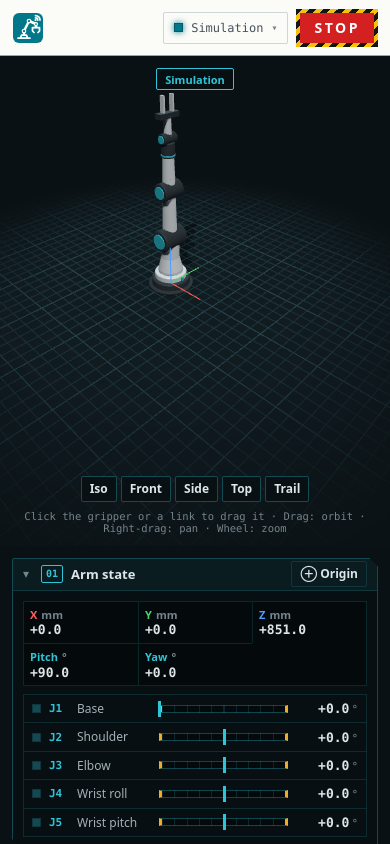
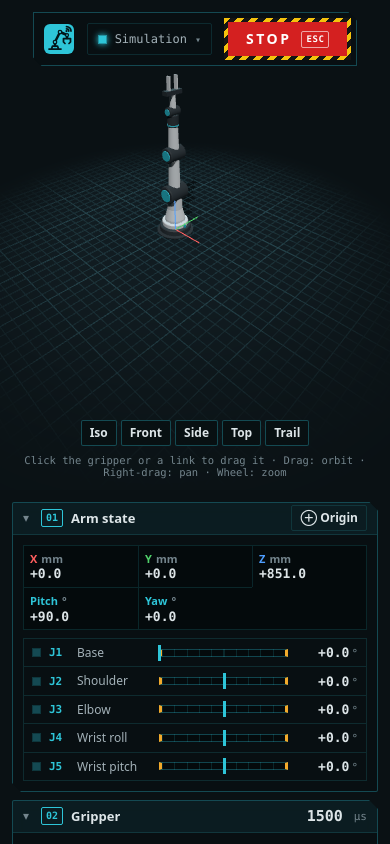
Before and after one commit to rookidroid/moveo-link, a website built with Vite: page src/renderer/index.html in a window 390 px wide. Built offline with nearby package versions, Linux system fonts and the light colour scheme.

Commit message:
Dark floating UI overlay for 3D view
This change gives the app a single dark, translucent visual system with a floating app bar and HUD plates over the 3D stage. It removes the explicit simulation badge, recalculates inset/layout sizing for the bar and side panels, and improves responsive behavior for narrow windows and connection popovers while keeping the simulation/robot connection state consistent.

```diff
--- a/src/main/index.ts
+++ b/src/main/index.ts
@@ -20,7 +20,7 @@ function createWindow() {
     minHeight: 640,
     title: 'Movens Link',
     icon,
-    backgroundColor: '#0b0d0f',
+    backgroundColor: '#0a1114',
     autoHideMenuBar: true,
     webPreferences: {
       preload: join(here, '../preload/index.cjs'),
--- a/src/renderer/index.html
+++ b/src/renderer/index.html
@@ -9,7 +9,9 @@
 <link rel="icon" type="image/svg+xml" href="favicon.svg"/>
 </head>
 <body>
+<!-- No bar: the brand, the connection and STOP on one plate over the top of the 3D view -->
 <header class="appbar" id="appbar">
+<div class="plate">
   <div class="brand">
     <svg class="brand-logo" viewBox="0 0 64 64" aria-hidden="true">
       <rect x="2" y="2" width="60" height="60" rx="12" class="bl-tile"/>
@@ -20,7 +22,6 @@
     </svg>
     <div class="brand-text"><span class="brand-mark">MOVENS</span><span class="brand-sub">Link &middot; 5-axis arm controller</span></div>
   </div>
-  <span class="spacer"></span>
   <span class="run-chip" id="run-chip" hidden></span>
   <div class="conn-wrap">
     <button type="button" class="conn" id="btnConn" title="Robot connection" aria-haspopup="dialog"
@@ -59,6 +60,7 @@
     </div>
   </div>
   <button class="estop" id="btnStop" title="Stop all motors (Esc)">STOP <kbd>ESC</kbd></button>
+</div>
 </header>
 
 <!-- The 3D view fills the window; the panels lie over it -->
--- a/src/renderer/lib/arm3d.ts
+++ b/src/renderer/lib/arm3d.ts
@@ -105,7 +105,6 @@ export class ArmView {
       <div class="a3-stage"></div>
       <div class="a3-chrome">
         <div class="a3-top">
-          <span class="badge sim a3-mode" title="Not connected: this is the simulated arm">Simulation</span>
           <div class="a3-msg" data-r="msg" hidden></div>
         </div>
         <div class="a3-bottom">
--- a/src/renderer/lib/core.ts
+++ b/src/renderer/lib/core.ts
@@ -104,7 +104,6 @@ export function renderConn() {
   b.textContent = connecting ? 'Connecting…' : robot ? 'Reconnect' : 'Connect'
   b.disabled = connecting
   $('set-disconnect').hidden = !robot
-  document.body.classList.toggle('sim-mode', !robot)
 }
 
 /** Connect to the robot at `host` (default: the saved address). Stays in
--- a/src/renderer/main.ts
+++ b/src/renderer/main.ts
@@ -17,9 +17,14 @@ function layoutStage() {
   const col = (side: string) =>
     stacked.matches ? null : document.querySelector<HTMLElement>(`.hud-${side}`)
   const left = col('left'), right = col('right')
-  armView().setInsets(
-    left?.offsetWidth ? left.offsetLeft + left.offsetWidth : 0,
-    right?.offsetWidth ? $('stage').clientWidth - right.offsetLeft : 0)
+  const l = left?.offsetWidth ? left.offsetLeft + left.offsetWidth : 0
+  const r = right?.offsetWidth ? $('stage').clientWidth - right.offsetLeft : 0
+  armView().setInsets(l, r)
+  // The app bar's plate sits in the same gap, and the view's own controls start under it
+  const root = document.documentElement.style
+  root.setProperty('--inset-l', l + 'px')
+  root.setProperty('--inset-r', r + 'px')
+  root.setProperty('--bar-h', $('appbar').offsetHeight + 'px')
 }
 
 // Panels fold away, and start as they were left
@@ -56,7 +61,7 @@ async function main() {
   showSequences()
   layoutStage()
   const sizes = new ResizeObserver(layoutStage)
-  document.querySelectorAll('#stage, .hud-col').forEach(el => sizes.observe(el))
+  document.querySelectorAll('#stage, .hud-col, #appbar').forEach(el => sizes.observe(el))
   startPolling()
 }
 
--- a/src/renderer/styles/app.css
+++ b/src/renderer/styles/app.css
@@ -1,54 +1,37 @@
+/* One palette: dark, and translucent where it lies over the 3D view */
 :root{
-  color-scheme:light;
-  --bg:#eceee9;--grid:rgba(50,90,130,.07);--grid-major:rgba(50,90,130,.13);
-  --panel:#fbfbf8;--panel-2:#f0f2ee;--inset:#ffffff;
-  --line:#d0d5d8;--line-2:#9ba5ac;
-  --ink:#172026;--ink-2:#46525c;--ink-3:#77828a;
-  --accent:#00788a;--accent-ink:#ffffff;--accent-soft:rgba(0,120,138,.09);
-  --ok:#1d7f46;--warn:#a65f00;--warn-soft:rgba(166,95,0,.08);--danger:#c42b2b;
-  --ax-x:#cf2e2e;--ax-y:#23843a;--ax-z:#1d5fc0;
-  --plus:#1f6fd1;--minus:#e8730c;
-  --shadow:0 8px 28px rgba(20,30,40,.18);
+  color-scheme:dark;
+  --bg:#0a1114;
+  --panel:rgba(9,16,19,.84);--panel-2:rgba(46,197,216,.07);--inset:rgba(2,7,9,.55);
+  --line:rgba(46,197,216,.15);--line-2:rgba(46,197,216,.32);
+  --ink:#dde5e8;--ink-2:#a3b1b8;--ink-3:#74858d;
+  --accent:#2ec5d8;--accent-ink:#03161a;--accent-soft:rgba(46,197,216,.13);
+  --ok:#3ccf74;--warn:#f2aa2b;--warn-soft:rgba(242,170,43,.1);--danger:#ef4444;
+  --ax-x:#ff5f5f;--ax-y:#4fd06a;--ax-z:#4e9eff;
+  --plus:#4e9eff;--minus:#ff7b3a;
+  --shadow:0 8px 28px rgba(0,0,0,.5);
   --mono:ui-monospace,"SFMono-Regular","Cascadia Mono",Consolas,"Liberation Mono",Menlo,monospace;
   --sans:system-ui,-apple-system,"Segoe UI",Roboto,"Helvetica Neue",Arial,sans-serif;
-  --r:2px;
-}
-@media (prefers-color-scheme:dark){
-  :root{
-    color-scheme:dark;
-    --bg:#0b0d0f;--grid:rgba(140,170,200,.04);--grid-major:rgba(140,170,200,.075);
-    --panel:#13161a;--panel-2:#191d22;--inset:#0a0c0e;
-    --line:#272d33;--line-2:#434d57;
-    --ink:#d9dee2;--ink-2:#9ba5ad;--ink-3:#69737b;
-    --accent:#2ec5d8;--accent-ink:#03161a;--accent-soft:rgba(46,197,216,.11);
-    --ok:#3ccf74;--warn:#f2aa2b;--warn-soft:rgba(242,170,43,.08);--danger:#ef4444;
-    --ax-x:#ff5f5f;--ax-y:#4fd06a;--ax-z:#4e9eff;
-    --plus:#4e9eff;--minus:#ff7b3a;
-    --shadow:0 8px 28px rgba(0,0,0,.5);
-  }
+  --r:2px;--chamfer:9px;
 }
 
 *,*::before,*::after{box-sizing:border-box;margin:0;padding:0}
 html{-webkit-text-size-adjust:100%}
-body{
-  min-height:100vh;color:var(--ink);font:14px/1.45 var(--sans);
-  background-color:var(--bg);
-  background-image:
-    linear-gradient(var(--grid-major) 1px,transparent 1px),
-    linear-gradient(90deg,var(--grid-major) 1px,transparent 1px),
-    linear-gradient(var(--grid) 1px,transparent 1px),
-    linear-gradient(90deg,var(--grid) 1px,transparent 1px);
-  background-size:96px 96px,96px 96px,16px 16px,16px 16px;
-  background-attachment:fixed;
-}
+body{min-height:100vh;color:var(--ink);font:14px/1.45 var(--sans);background:var(--bg)}
 a{color:var(--accent)}
 button{font:inherit;color:inherit;cursor:pointer}
 :focus-visible{outline:2px solid var(--accent);outline-offset:2px}
 [hidden]{display:none!important}
 
 /* ── App bar ───────────────────────────────────────────── */
-.appbar{position:sticky;top:0;z-index:50;display:flex;align-items:center;gap:16px;
-  min-height:56px;padding:0 16px;background:var(--panel);border-bottom:1px solid var(--line-2)}
+/* No bar: the brand, the connection and STOP on one plate over the top of the
+   view, centred in what the side panels leave clear */
+.appbar{position:fixed;top:12px;left:var(--inset-l,0px);right:var(--inset-r,0px);z-index:50;display:flex;
+  justify-content:center;padding:0 12px;pointer-events:none;container-type:inline-size}
+.plate{position:relative;display:flex;align-items:center;gap:12px;max-width:100%;padding:6px 6px 6px 10px;
+  pointer-events:auto}
+.plate::before{content:"";position:absolute;inset:0;z-index:-1;background:var(--panel);border:1px solid var(--line-2);
+  backdrop-filter:blur(6px);clip-path:polygon(0 0,calc(100% - var(--chamfer)) 0,100% var(--chamfer),100% 100%,var(--chamfer) 100%,0 calc(100% - var(--chamfer)))}
 .brand{display:flex;align-items:center;gap:10px}
 .brand-logo{width:32px;height:32px;flex-shrink:0}
 .brand-logo .bl-tile{fill:var(--accent)}
@@ -67,9 +50,10 @@ button{font:inherit;color:inherit;cursor:pointer}
 .conn[aria-expanded=true]{background:var(--accent-soft)}
 .conn-host{padding-left:8px;border-left:1px solid var(--line);color:var(--ink-3);text-transform:none}
 .conn .caret{font-size:10px;color:var(--ink-3)}
-.conn-wrap .pop{position:absolute;top:calc(100% + 16px);right:0;z-index:60;width:min(420px,calc(100vw - 24px));
+.conn-wrap .pop{position:absolute;top:calc(100% + 14px);right:0;z-index:60;width:min(420px,calc(100vw - 24px));
   box-shadow:var(--shadow)}
-.pop .card-body{max-height:calc(100vh - 80px);overflow:hidden auto}
+.pop .card-body{max-height:calc(100vh - 96px);overflow:hidden auto}
+.pop details{background:transparent}
 .estop{flex-shrink:0;display:inline-flex;align-items:center;gap:10px;height:42px;padding:0 18px;
   font:800 14px/1 var(--sans);letter-spacing:.18em;color:#fff;background:#d42020;
   border:4px solid transparent;border-image:repeating-linear-gradient(-45deg,#151515 0 5px,#f4c20d 5px 10px) 4}
@@ -79,12 +63,16 @@ button{font:inherit;color:inherit;cursor:pointer}
   border:1px solid rgba(255,255,255,.6);border-radius:var(--r)}
 .estop.flash{animation:flash .18s 3}
 @keyframes flash{50%{background:#fff;color:#d42020}}
-@media (max-width:640px){
-  .appbar{gap:8px;padding:0 12px}
-  .brand-text,.conn-host,.estop kbd{display:none}
-  .estop{height:38px;padding:0 14px}
+/* The plate sheds what it can as the gap between the panels narrows */
+@container (max-width:580px){.brand-sub{display:none}}
+@container (max-width:500px){.brand-text{display:none}}
+@container (max-width:400px){.conn-host{display:none}}
+@container (max-width:320px){.estop kbd{display:none}}
+@container (max-width:270px){.brand{display:none}}
+/* A narrow window: the connection panel spans it */
+@media (max-width:480px){
   .conn-wrap{position:static}
-  .conn-wrap .pop{top:calc(100% + 8px);left:12px;right:12px;width:auto}
+  .conn-wrap .pop{position:fixed;top:calc(var(--bar-h,54px) + 20px);left:12px;right:12px;width:auto}
 }
 
 /* ── Layout ────────────────────────────────────────────── */
@@ -99,11 +87,9 @@ button{font:inherit;color:inherit;cursor:pointer}
 }
 
 /* ── Panels ────────────────────────────────────────────── */
-.card{position:relative;min-width:0;background:var(--panel);border:1px solid var(--line-2);border-radius:var(--r)}
-.card::before,.card::after{content:"";position:absolute;width:9px;height:9px;pointer-events:none;
-  border:0 solid var(--ink-3)}
-.card::before{top:-1px;left:-1px;border-width:2px 0 0 2px}
-.card::after{bottom:-1px;right:-1px;border-width:0 2px 2px 0}
+/* A plate over the view: translucent, its top-right and bottom-left corners cut */
+.card{position:relative;min-width:0;background:var(--panel);border:1px solid var(--line-2);border-radius:var(--r);
+  backdrop-filter:blur(6px);clip-path:polygon(0 0,calc(100% - var(--chamfer)) 0,100% var(--chamfer),100% 100%,var(--chamfer) 100%,0 calc(100% - var(--chamfer)))}
 .card-head{display:flex;align-items:center;gap:10px;min-height:38px;padding:0 12px;
   background:var(--panel-2);border-bottom:1px solid var(--line)}
 .card-head h2{font-size:11px;font-weight:700;letter-spacing:.16em;text-transform:uppercase;
@@ -201,7 +187,7 @@ summary:hover{color:var(--ink)}
 
 
 .toast{position:fixed;left:50%;bottom:16px;z-index:100;max-width:calc(100% - 32px);padding:10px 14px;
-  font:12.5px var(--mono);color:var(--ink);background:var(--panel);border:1px solid var(--line-2);
+  font:12.5px var(--mono);color:var(--ink);background:var(--panel);border:1px solid var(--line-2);backdrop-filter:blur(6px);
   border-left:3px solid var(--ok);box-shadow:var(--shadow);opacity:0;pointer-events:none;
   transform:translate(-50%,12px);transition:opacity .2s,transform .2s}
 .toast.show{opacity:1;transform:translate(-50%,0)}
--- a/src/renderer/styles/hud.css
+++ b/src/renderer/styles/hud.css
@@ -1,38 +1,21 @@
-/* The workspace: the 3D view fills the window under the app bar, and the
-   panels lie over it. On top of app.css and link.css. */
+/* The workspace: the 3D view fills the window, and everything else lies over
+   it: the panels down the sides, the app bar's plate at the top. On top of
+   app.css and link.css. */
 
 html,body{height:100%}
 body{display:flex;flex-direction:column;overflow:hidden}
-.appbar{flex:0 0 auto}
 
 /* ── Stage ─────────────────────────────────────────────── */
-/* The view is dark in both themes, and so is what lies over it: the colour
-   tokens every control reads are swapped here. The app bar, the dialogs and
-   the toast stay outside and follow the system theme. */
 .stage{
-  position:relative;flex:1 1 auto;min-height:0;overflow:hidden;color-scheme:dark;color:var(--ink);
-  background:var(--view-bg);
+  position:relative;flex:1 1 auto;min-height:0;overflow:hidden;background:var(--view-bg);
   --view-bg:#0a1114;--view-ground:#111c21;--view-grid:#27474f;--ring-hot:#fff27a;
   --arm-shell:#e3e8eb;--arm-joint:#2b353b;
-  --panel:rgba(9,16,19,.84);--panel-2:rgba(46,197,216,.07);--inset:rgba(2,7,9,.55);
-  --line:rgba(46,197,216,.15);--line-2:rgba(46,197,216,.32);
-  --ink:#dde5e8;--ink-2:#a3b1b8;--ink-3:#74858d;
-  --accent:#2ec5d8;--accent-ink:#03161a;--accent-soft:rgba(46,197,216,.13);
-  --ok:#3ccf74;--warn:#f2aa2b;--warn-soft:rgba(242,170,43,.1);--danger:#ef4444;
-  --ax-x:#ff5f5f;--ax-y:#4fd06a;--ax-z:#4e9eff;
-  --plus:#4e9eff;--minus:#ff7b3a;
-  --shadow:0 8px 28px rgba(0,0,0,.5);
-  --chamfer:9px;
 }
 .a3-host,.arm3d,.a3-stage{position:absolute;inset:0}
 /* Absolutely placed so the canvas never props its container open while resizing */
 .a3-stage canvas{position:absolute;inset:0;display:block;width:100%!important;height:100%!important;touch-action:none}
 
 /* ── Panels ────────────────────────────────────────────── */
-/* A plate over the view: translucent, its top-right and bottom-left corners cut */
-.stage .card{background:var(--panel);border-color:var(--line-2);backdrop-filter:blur(6px);
-  clip-path:polygon(0 0,calc(100% - var(--chamfer)) 0,100% var(--chamfer),100% 100%,var(--chamfer) 100%,0 calc(100% - var(--chamfer)))}
-.stage .card::before,.stage .card::after{content:none}
 .stage select option{color:var(--ink);background:#0d161a}
 
 /* The panels, in a column down each side of the 3D view; the middle stays clear */
@@ -83,10 +66,10 @@ body{display:flex;flex-direction:column;overflow:hidden}
 .a3-chrome{position:absolute;top:0;bottom:0;left:var(--inset-l,0px);right:var(--inset-r,0px);display:flex;
   flex-direction:column;align-items:center;justify-content:space-between;gap:12px;padding:12px;pointer-events:none}
 .a3-top,.a3-bottom{display:flex;flex-direction:column;align-items:center;gap:8px;min-width:0;max-width:100%}
+/* Under the app bar's plate, which sits in the same gap */
+.a3-top{padding-top:calc(var(--bar-h,54px) + 8px)}
 .a3-chrome .card,.a3-cams,.a3-msg{pointer-events:auto}
 .a3-opts .grp{display:flex;align-items:center;gap:8px}
-.a3-mode{height:22px;padding:0 8px;background:var(--panel);backdrop-filter:blur(6px)}
-body:not(.sim-mode) .a3-mode{display:none}
 .a3-msg{padding:8px 12px;font-size:12.5px;background:var(--panel);border:1px solid var(--warn);border-left-width:3px;
   backdrop-filter:blur(6px)}
 /* What is picked, in numbers: how its target follows, then the tool's
```
Also changed, not shown: README.md.
